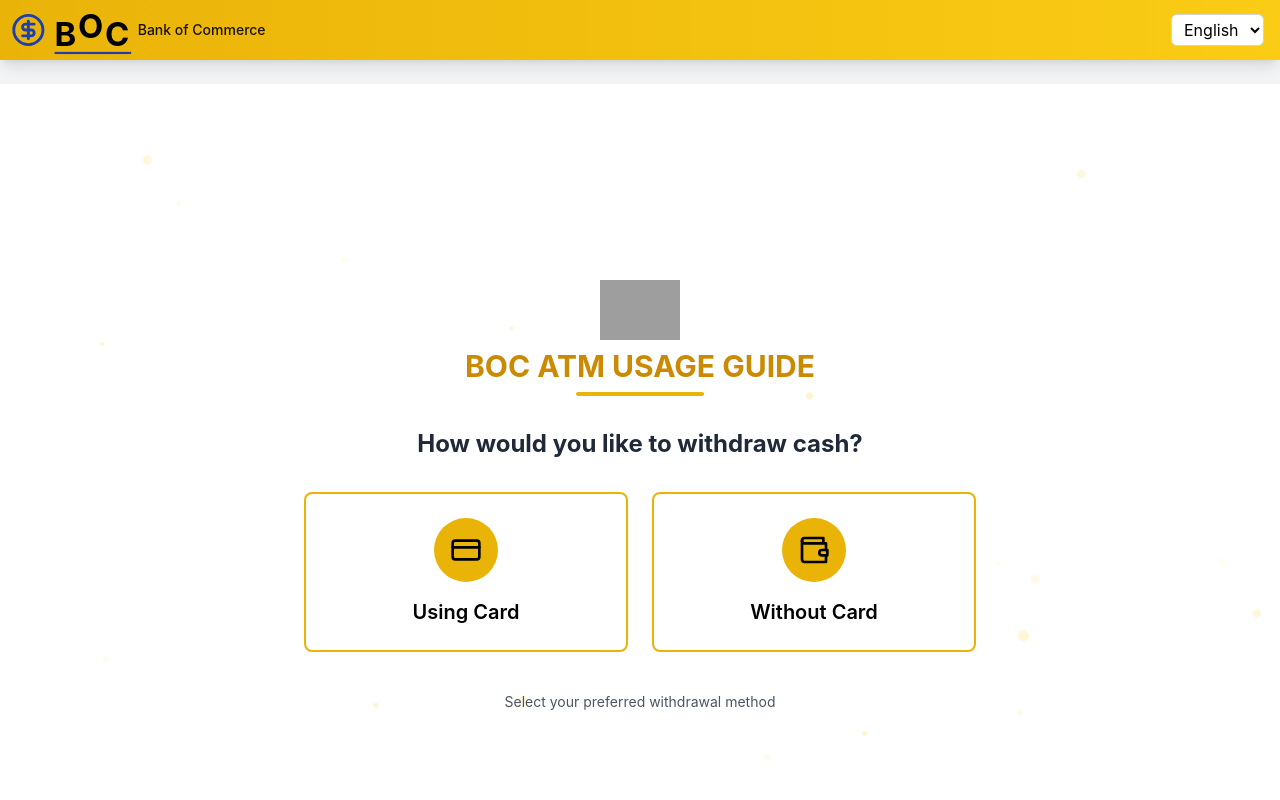
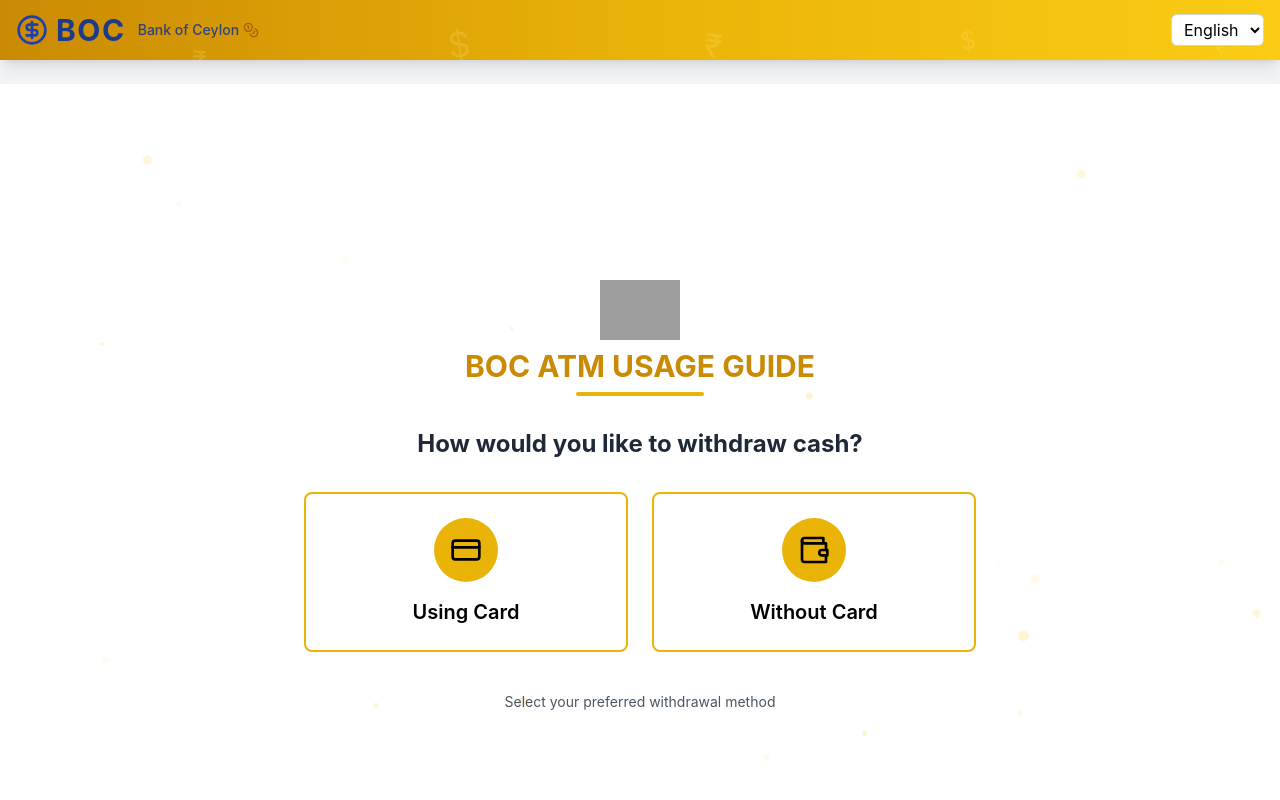
Before and after one commit to minindu-alwis/BOC-ATM-Guide, a React (Vite) app: page / in a window 1280 px wide. Shown: the top 800 px of the page. Built offline with nearby package versions, Linux system fonts and the light colour scheme; grey boxes are pictures that could not be loaded.

Commit message:
Enhance Header component with improved animations and additional icons

```diff
--- a/src/components/Header.tsx
+++ b/src/components/Header.tsx
@@ -1,5 +1,5 @@
 import React, { useState, useEffect } from 'react';
-import { CircleDollarSign } from 'lucide-react'; // Using CircleDollarSign for banking theme
+import { CircleDollarSign, Coins, TrendingUp } from 'lucide-react';
 import LanguageSelector from './LanguageSelector';
 import { Language } from '../types';
 
@@ -10,34 +10,104 @@ interface HeaderProps {
 
 const Header: React.FC<HeaderProps> = ({ language, onLanguageChange }) => {
   const [isAnimating, setIsAnimating] = useState(false);
+  const [showCoins, setShowCoins] = useState(false);
 
-  // Trigger animation every few seconds
+  // Trigger logo animation every few seconds
   useEffect(() => {
     const interval = setInterval(() => {
       setIsAnimating(true);
       setTimeout(() => setIsAnimating(false), 1500);
-    }, 5000);
+    }, 6000);
 
     return () => clearInterval(interval);
   }, []);
 
+  // Toggle coin animation
+  useEffect(() => {
+    const coinInterval = setInterval(() => {
+      setShowCoins(true);
+      setTimeout(() => setShowCoins(false), 2000);
+    }, 8000);
+
+    return () => clearInterval(coinInterval);
+  }, []);
+
   return (
-    <header className="bg-gradient-to-r from-yellow-500 to-yellow-400 text-black px-4 py-3 flex justify-between items-center shadow-lg">
-      <div className="flex items-center space-x-3">
+    <header className="relative overflow-hidden bg-gradient-to-r from-yellow-600 via-yellow-500 to-yellow-400 text-black px-4 py-3 flex justify-between items-center shadow-lg">
+      {/* Animated money symbols in background */}
+      <div className="absolute inset-0 overflow-hidden">
+        {[...Array(6)].map((_, i) => (
+          <div
+            key={i}
+            className={`absolute text-yellow-200 opacity-20 transition-all duration-3000 ease-in-out ${
+              showCoins ? 'translate-y-full opacity-0' : 'translate-y-0'
+            }`}
+            style={{
+              left: `${15 + i * 20}%`,
+              top: showCoins ? '100%' : `${70 - Math.random() * 40}%`,
+              fontSize: `${1 + Math.random() * 1.5}rem`,
+              transitionDelay: `${i * 100}ms`,
+              transform: `rotate(${Math.random() * 20 - 10}deg)`
+            }}
+          >
+            {i % 2 === 0 ? '₹' : '$'}
+          </div>
+        ))}
+      </div>
+
+      <div className="flex items-center space-x-3 z-10">
         <div className={`flex items-center transition-all duration-1000 ${isAnimating ? 'scale-110' : ''}`}>
-          <CircleDollarSign className={`w-8 h-8 mr-2 text-blue-800 transition-all duration-500 ${isAnimating ? 'rotate-180' : ''}`} />
+          <div className="relative mr-2">
+            <CircleDollarSign
+              className={`w-8 h-8 text-blue-800 transition-all duration-500 ${
+                isAnimating ? 'rotate-180 scale-110' : ''
+              }`}
+            />
+            {isAnimating && (
+              <TrendingUp className="absolute -top-2 -right-2 w-4 h-4 text-green-600 animate-pulse" />
+            )}
+          </div>
+
           <div className="relative">
-            <h1 className="text-2xl md:text-3xl font-bold tracking-wider">
-              <span className={`inline-block transition-all duration-300 ${isAnimating ? 'translate-y-1 text-black-800' : ''}`}>B</span>
-              <span className={`inline-block transition-all duration-300 delay-100 ${isAnimating ? '-translate-y-1 text-black-800' : ''}`}>O</span>
-              <span className={`inline-block transition-all duration-300 delay-200 ${isAnimating ? 'translate-y-1 text-black-800' : ''}`}>C</span>
+            <h1 className="text-2xl md:text-3xl font-bold tracking-wider text-blue-900">
+              <span className={`inline-block transition-all duration-300 ${
+                isAnimating ? 'translate-y-1 text-blue-800' : ''
+              }`}>B</span>
+              <span className={`inline-block transition-all duration-300 delay-100 ${
+                isAnimating ? '-translate-y-1 text-blue-800' : ''
+              }`}>O</span>
+              <span className={`inline-block transition-all duration-300 delay-200 ${
+                isAnimating ? 'translate-y-1 text-blue-800' : ''
+              }`}>C</span>
             </h1>
-            <div className={`absolute -bottom-1 left-0 w-0 h-0.5 bg-blue-800 transition-all duration-700 ${isAnimating ? 'w-full' : ''}`}></div>
+            <div className={`absolute -bottom-1 left-0 h-0.5 bg-blue-800 transition-all duration-700 ${
+              isAnimating ? 'w-full' : 'w-0'
+            }`}></div>
           </div>
         </div>
-        <span className="hidden md:inline-block text-sm font-medium opacity-90">Bank of Commerce</span>
+
+        <div className="hidden md:flex items-center">
+          <span className="text-sm font-medium text-blue-900 opacity-90 mr-1">Bank of Ceylon</span>
+          <Coins
+            className={`w-4 h-4 text-yellow-700 transition-transform duration-700 ${
+              showCoins ? 'rotate-12 scale-125' : ''
+            }`}
+          />
+        </div>
       </div>
-      <LanguageSelector language={language} onLanguageChange={onLanguageChange} />
+
+      <div className="flex items-center z-10">
+        {/* Animated coin that appears when hovering near language selector */}
+        <div className={`mr-2 transition-opacity duration-300 ${
+          showCoins ? 'opacity-100' : 'opacity-0'
+        }`}>
+          <div className="relative w-6 h-6 bg-yellow-300 rounded-full border-2 border-yellow-500 shadow-md animate-bounce">
+            <div className="absolute inset-0 flex items-center justify-center text-xs font-bold text-yellow-700">$</div>
+          </div>
+        </div>
+
+        <LanguageSelector language={language} onLanguageChange={onLanguageChange} />
+      </div>
     </header>
   );
 };
```
